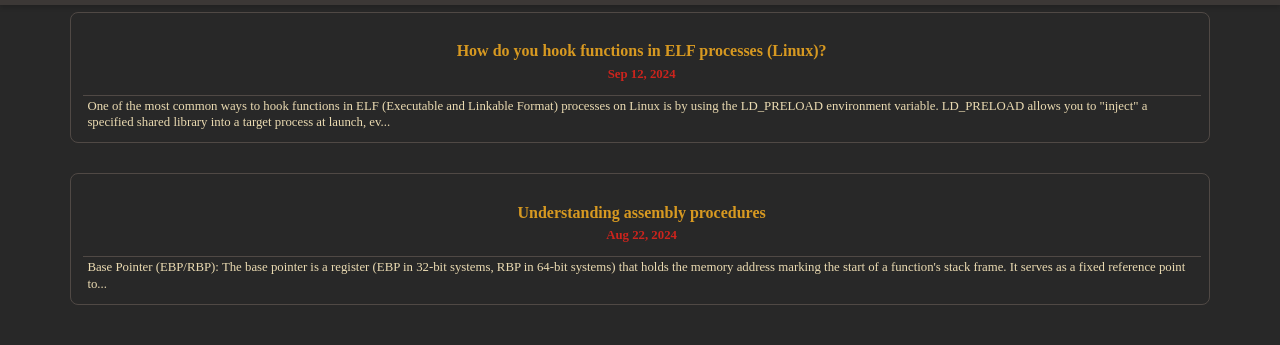
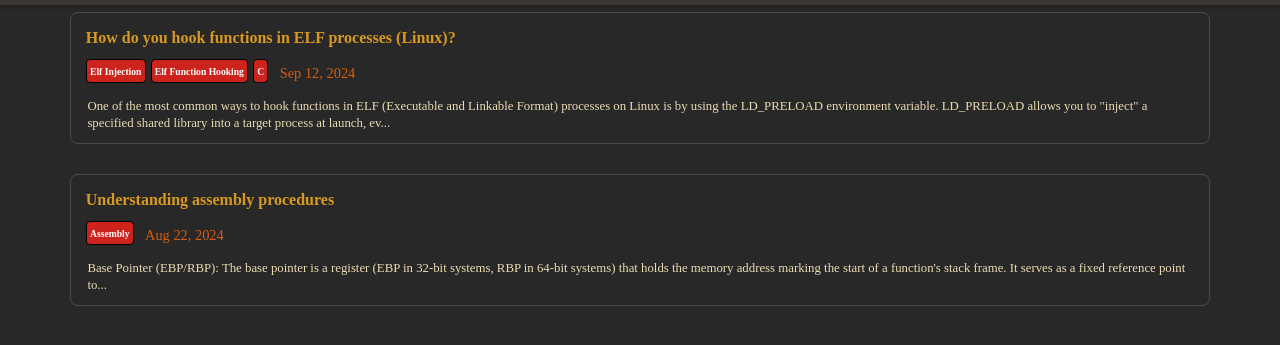
Before and after one commit to fischer36/fischer36.github.io, a plain HTML site: page index.html in a window 1280 px wide. Shown: the part 91-436 px from the top of the page. Drawn offline with Linux system fonts and the light colour scheme; a web font is replaced by a local one.

Commit message:
Visual update ana

```diff
--- a/index.js
+++ b/index.js
@@ -1,3 +1,4 @@
+// Fetch the list of draft URLs from drafts.json
 async function fetchDraftsList() {
   try {
     const response = await fetch('drafts.json');
@@ -9,6 +10,7 @@ async function fetchDraftsList() {
   }
 }
 
+// Fetch the HTML content of a specific draft
 async function fetchDraftContent(url) {
   try {
     const response = await fetch(url);
@@ -20,6 +22,7 @@ async function fetchDraftContent(url) {
   }
 }
 
+// Extract the title from the HTML content
 function extractTitleFromHTML(html) {
   const parser = new DOMParser();
   const doc = parser.parseFromString(html, 'text/html');
@@ -27,6 +30,7 @@ function extractTitleFromHTML(html) {
   return titleElement ? titleElement.textContent.trim() : 'Untitled Draft';
 }
 
+// Extract the date from the HTML content
 function extractDateFromHTML(html) {
   const parser = new DOMParser();
   const doc = parser.parseFromString(html, 'text/html');
@@ -34,6 +38,7 @@ function extractDateFromHTML(html) {
   return dateElement ? dateElement.textContent.trim() : 'No date';
 }
 
+// Extract the summary from the HTML content
 function extractSummaryFromHTML(html) {
   const parser = new DOMParser();
   const doc = parser.parseFromString(html, 'text/html');
@@ -41,8 +46,7 @@ function extractSummaryFromHTML(html) {
   if (contentElement) {
     const paragraphs = contentElement.querySelectorAll('p');
     for (let p of paragraphs) {
-
-if (p.textContent.trim() && !p.classList.contains('draft-date') && !p.classList.contains('page-tags')) {
+      if (p.textContent.trim() && !p.classList.contains('draft-date') && !p.classList.contains('page-tags')) {
         return p.textContent.trim().slice(0, 250) + '...';
       }
     }
@@ -50,17 +54,38 @@ if (p.textContent.trim() && !p.classList.contains('draft-date') && !p.classList.
   return 'No summary available.';
 }
 
+// Extract tags from the HTML content
+function extractTagsFromHTML(html) {
+  const parser = new DOMParser();
+  const doc = parser.parseFromString(html, 'text/html');
+  const tagElements = doc.querySelectorAll('.page-tags'); // Get all elements with class 'page-tags'
+  const tags = [];
+
+  tagElements.forEach(tagElement => {
+    const tagText = tagElement.textContent.trim();
+    if (tagText) {
+      tags.push(tagText);
+      console.log(tagText); // Logs each tag
+    }
+  });
+
+  return tags;
+}
+
+// Get all necessary info for a draft
 async function getDraftInfo(url) {
   const content = await fetchDraftContent(url);
   if (content) {
     const title = extractTitleFromHTML(content);
     const date = extractDateFromHTML(content);
     const summary = extractSummaryFromHTML(content);
-    return { title, summary, date, link: url };
+    const tags = extractTagsFromHTML(content); // Extract tags using the existing function
+    return { title, summary, date, link: url, tags };
   }
   return null;
 }
 
+// Sort drafts by date in descending order
 function sortDraftsByDate(drafts) {
   return drafts.sort((a, b) => {
     const dateA = new Date(a.date);
@@ -69,6 +94,7 @@ function sortDraftsByDate(drafts) {
   });
 }
 
+// Render all drafts into the page
 async function renderDrafts() {
   const draftsContainer = document.getElementById('drafts-container');
   draftsContainer.innerHTML = '';
@@ -83,20 +109,31 @@ async function renderDrafts() {
   for (const draftInfo of sortedDrafts) {
     const article = document.createElement('article');
     article.className = 'draft-entry';
+
+    // Create tags HTML
+    const tagsHTML = draftInfo.tags.map(tag => `<span class="page-tags">${tag}</span>`).join(' ');
+
     article.innerHTML = `
       <div class="title-date-container">
         <h2 class="page-title"><a href="${draftInfo.link}">${draftInfo.title}</a></h2>
-        <p class="draft-date">${draftInfo.date}</p>
+      <div class="tag-container">
+        ${tagsHTML}
+        <p2 class="draft-date">${draftInfo.date}</p2>
+      </div>
       </div>
       <p>${draftInfo.summary}</p>
     `;
     draftsContainer.appendChild(article);
   }
 
-const linkElement = document.querySelector('.page-title a');
-console.log(linkElement); // Logs the <a> element
-console.log(linkElement.href); // Logs the href value
-console.log(linkElement.textContent); // Logs the text content of the link
+  // Optional: Log the first link element for debugging
+  const linkElement = document.querySelector('.page-title a');
+  if (linkElement) {
+    console.log(linkElement); // Logs the <a> element
+    console.log(linkElement.href); // Logs the href value
+    console.log(linkElement.textContent); // Logs the text content of the link
+  }
 }
 
+// Initialize rendering on DOM content loaded
 document.addEventListener('DOMContentLoaded', renderDrafts);
--- a/style.css
+++ b/style.css
@@ -136,8 +136,8 @@ nav a:hover {
     border: 1px solid var(--bg2);
     border-radius: 8px;
     padding: 10px 10px;
+    font-size: 1.4rem;
     margin: 30px 30px;
-    /* Removed text-decoration: none; */
 }
 
 .draft-entry h2 {
@@ -170,6 +170,11 @@ nav a:hover {
     margin: 0.1rem 0.1rem;
 }
 
+.draft-entry p2 {
+
+    font-size: 0.9rem;
+    padding: 0.3rem 0.3rem;
+}
 /* Page Title */
 .page-title h2 {
     color: var(--red);
@@ -280,13 +285,13 @@ footer a i {
 
 /* Title and Date Container */
 .title-date-container {
-    display: flex;
+    display: contents;
     flex-direction: column; /* Corrected invalid display value */
     width: 100%;
     margin: 0.1rem 0.1rem;
     border-bottom: 1px solid var(--bg2);
     color: var(--red);
-    padding: 0.7rem 0rem;
+    padding: 0.3rem 0.3rem;
     align-items: center;
 }
 
@@ -302,25 +307,26 @@ footer a i {
 .page-title {
     color: var(--fg0) !important;
     background-color: transparent;
-    font-size: 1.2rem;
-    margin: 0.1rem 0.1rem;
+    font-size: 1.4rem;
+    margin: 0.3rem 0.3rem;
     flex: 0 0 auto;
 }
 
 .draft-date {
-    color: var(--red);
-    font-size: 1rem;
+    color: var(--orange);
+    font-size: 0.9rem;
     margin: 0.1rem 0.1rem;
-    padding: 0;
+    padding: 0.1rem;
     flex: 0 2 auto;
-    font-weight: bold;
+    align-items: center;
 }
 
 /* Tags */
 .tag-container {
     display: flex;
     flex-wrap: wrap;
-    gap: 0.2em;
+    padding: 0.3rem 0.3rem;
+    align-items: center;
 }
 
 .page-tags {
@@ -328,8 +334,8 @@ footer a i {
     color: white;
     border: 1px solid black;
     border-radius: 4px;
-    padding: 0.2rem;
-    font-size: 0.7rem;
+    padding: 0.2rem 0.2rem;
+    font-size: 0.6rem;
     font-weight: bold;
     margin-right: 5px;
     margin-bottom: 5px;
```
